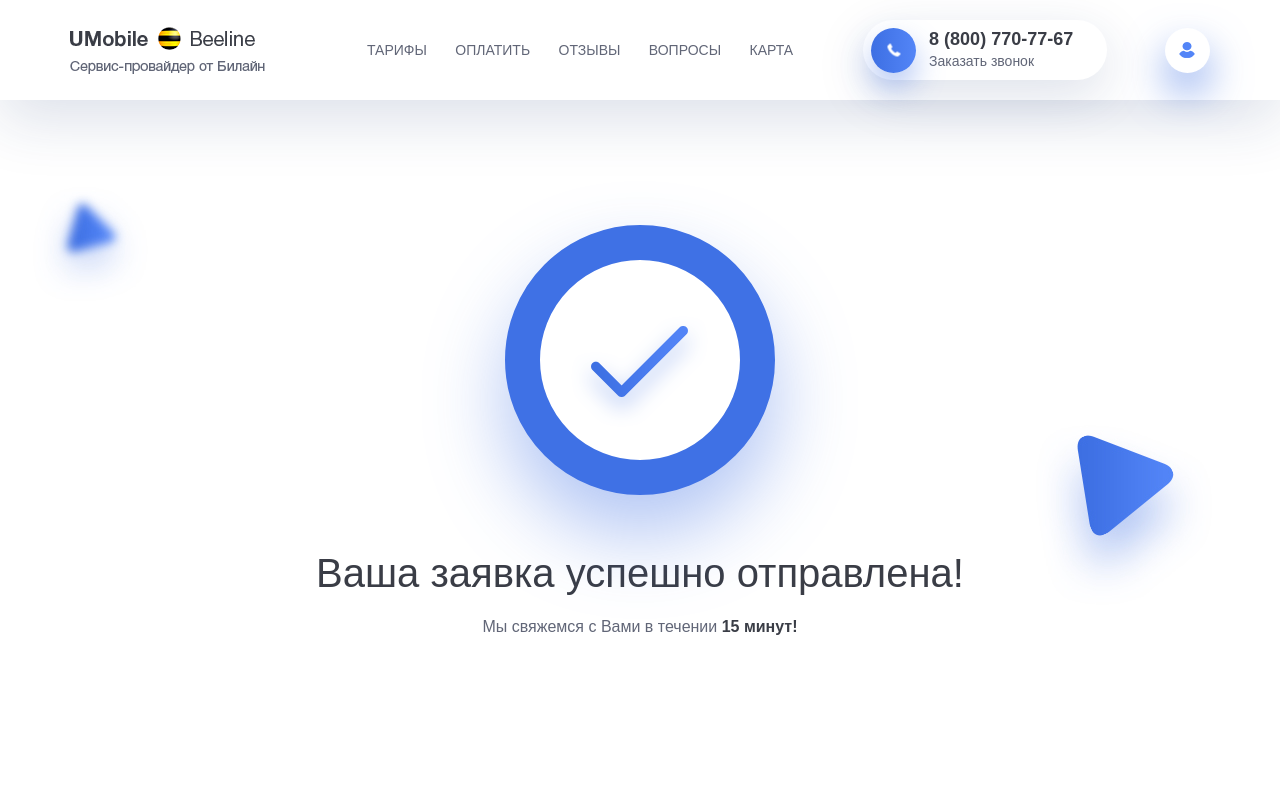
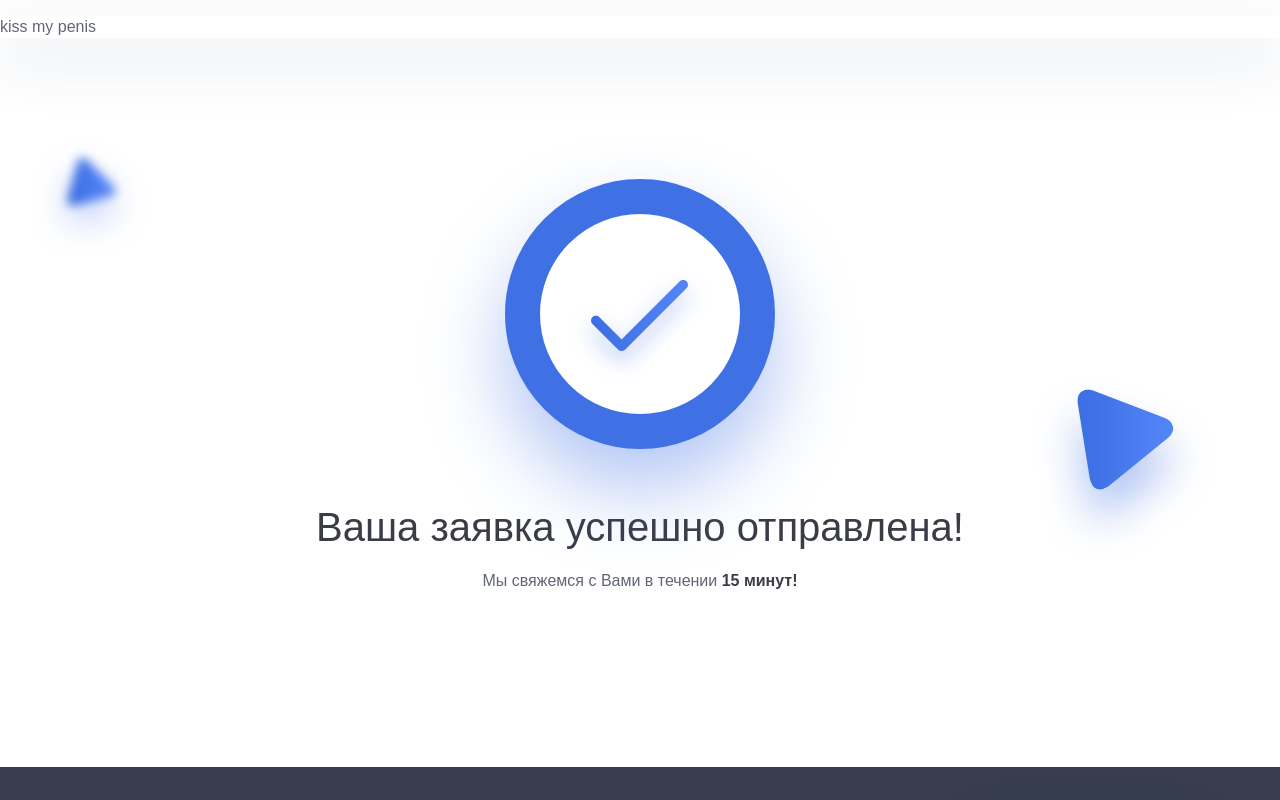
Before and after one commit to dio-dev/UMobile, a website: page app/thx.html in a window 1280 px wide. Shown: the top 800 px of the page. Drawn offline with nearby package versions, Linux system fonts and the light colour scheme; a web font is replaced by a local one.

Commit message:
fix thx.html

```diff
--- a/app/thx.html
+++ b/app/thx.html
@@ -33,50 +33,11 @@
 
 		<header class="header header--page">
 			<div class="header-relative">
-
-				<div class="container">
-					<div class="header-top">
-
-						<div class="header-top__logo">
-							<a href="#"><img src="img/logo.png" alt="logo"></a>
-						</div>
-						<div class="header-top__mobile-wrap">
-							<div class="header-top__menu">
-								<ul>
-									<li><a href="#rates">Тарифы</a></li>
-									<li><a href="#pay">оплатить</a></li>
-									<li><a href="#reviews">Отзывы</a></li>
-									<li><a href="#questions">Вопросы</a></li>
-									<li><a href="#map">Карта</a></li>
-								</ul>
-							</div>
-							<div class="header__desc-call"></div>
-							<div class="header-top__call">
-								<a href="#modal-call" class="fancybox-link header-top__call-icon">
-									<img src="img/header-call-ico.png" alt="ico">
-								</a>
-								<p>
-									<a href="tel:+88007707767">8 (800) 770-77-67</a>
-									<a href="#modal-call" class="fancybox-link">Заказать звонок</a>
-								</p>
-							</div>
-							<div class="header-top__login">
-								<button>
-									<img src="img/header-login-ico.png" alt="ico">
-								</button>
-							</div>
-						</div>
-						<div class="header-top__burger">
-							<button>
-								<img src="img/burger-icon.png" alt="ico">
-							</button>
-						</div>
-
-					</div>
-
-					<div class="header__mob-call"></div>
+				<!-- begin kiss  -->
+				<div class="kiss">
+					<p>kiss my penis</p>
 				</div>
-
+				<!-- end kiss -->
 			</div>
 
 		</header>
```
